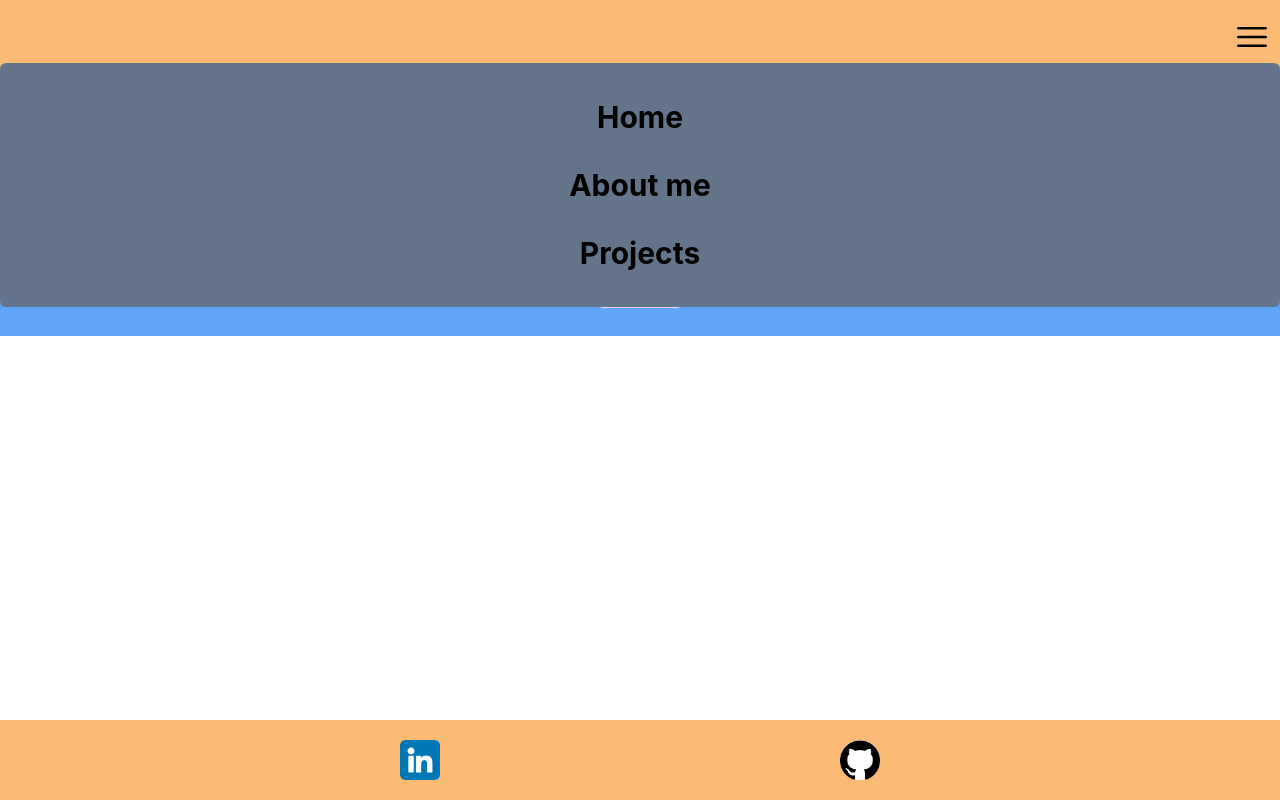
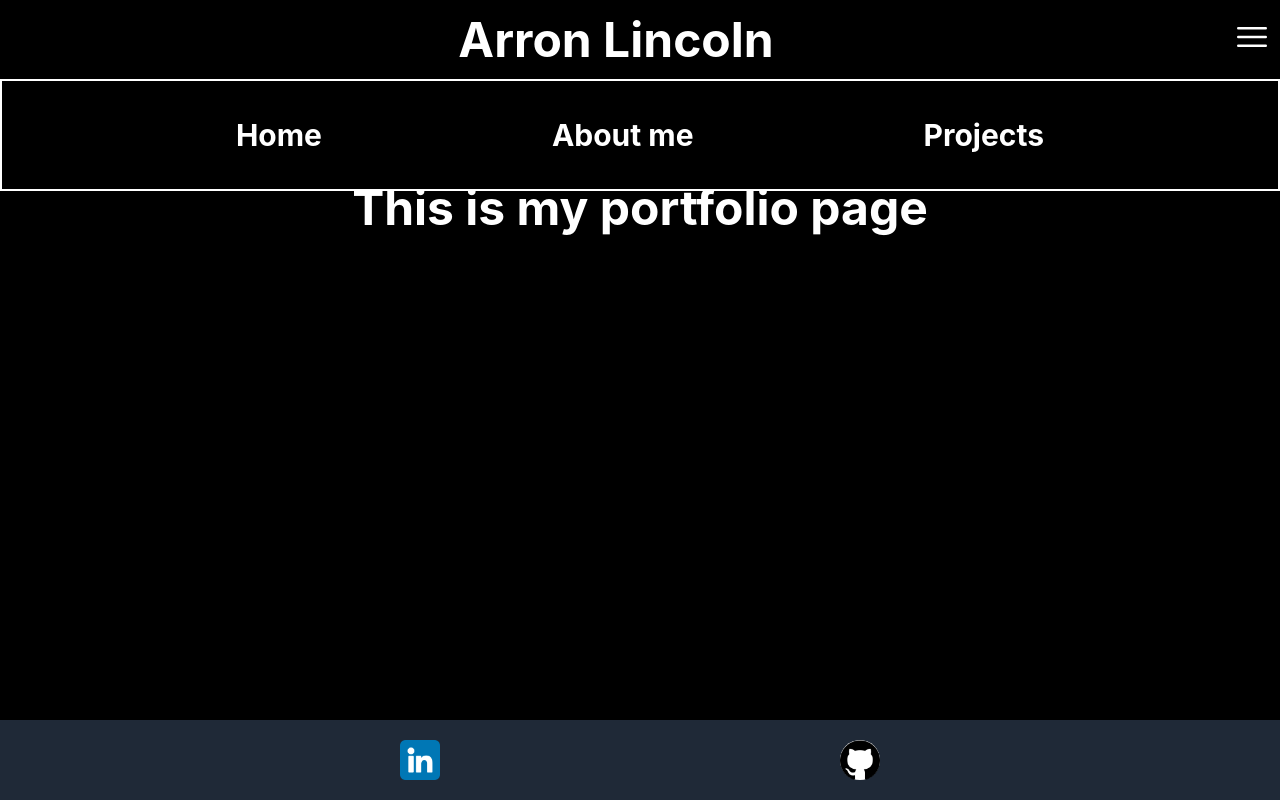
Before and after one commit to APLincoln/portfolio, a Next.js app in the folder portfolio/: page / in a window 1280 px wide. Both pictures are taken after a click on the button 1252 px from the left and 37 px from the top of the page. Built offline with nearby package versions, Linux system fonts and the light colour scheme.

Commit message:
adding better styles and fonts

```diff
--- a/portfolio/src/components/dropdown/index.tsx
+++ b/portfolio/src/components/dropdown/index.tsx
@@ -16,18 +16,18 @@ const DropDown = () => {
 					setIsDropped(!isDropped)
 				}}
 			>
-				<Bars3Icon className="h-10 w-10" />
+				<Bars3Icon className="h-10 w-10 text-white" />
 			</button>
 			<div
 				className={`${
 					isDropped ? "flex" : "hidden"
-				} flex-col bg-slate-500 p-5 absolute right-0 w-screen rounded-md justify-center items-center`}
+				} flex-col lg:flex-row bg-black p-5 mt-4 absolute right-0 w-screen justify-center lg:justify-evenly items-center border-white border-2`}
 			>
 				{dropDownLinks.map((obj) => (
 					<a
 						href={obj.link}
 						key={obj.link}
-						className="p-4 font-bold text-3xl cursor-pointer"
+						className="p-4 font-bold text-3xl cursor-pointer text-white"
 						onClick={() => {
 							setIsDropped(false)
 						}}
--- a/portfolio/src/components/footer/index.tsx
+++ b/portfolio/src/components/footer/index.tsx
@@ -3,7 +3,7 @@ import iconLinkedIn from "../../assets/linkedin.png"
 import iconGit from "../../assets/github.png"
 
 const Footer = () => (
-	<div className="flex h-20 justify-evenly items-center bg-orange-300 mt-auto">
+	<div className="flex h-20 justify-evenly items-center bg-gray-800 mt-auto">
 		<a href="https://www.linkedin.com/in/arron-lincoln-214494195/">
 			<Image src={iconLinkedIn} alt="linkedin" height="40" width="40" />
 		</a>
--- a/portfolio/src/components/header/index.tsx
+++ b/portfolio/src/components/header/index.tsx
@@ -1,7 +1,14 @@
 import DropDown from "../dropdown"
+import Link from "next/link"
 
 const Header = () => (
-	<div className="flex h-20 shadow-md w-full justify-end items-center bg-orange-300 ">
+	<div className="flex h-20 shadow-md w-full justify-end items-center border-b-[1px] border-b-slate-600">
+		<Link
+			className="font-bold text-3xl mr-auto ml-4 lg:text-5xl lg:mx-auto cursor-pointer"
+			href="/"
+		>
+			Arron Lincoln
+		</Link>
 		<DropDown />
 	</div>
 )
--- a/portfolio/src/components/layout/index.tsx
+++ b/portfolio/src/components/layout/index.tsx
@@ -6,9 +6,9 @@ const Layout = (props: PropsWithChildren) => {
 	const something = null
 
 	return (
-		<div className="flex flex-col min-h-screen">
+		<div className="flex flex-col min-h-screen bg-black text-white">
 			<Header />
-			<div className="min-h-[calc(100vh-10rem)]">{props.children}</div>
+			<div className="h-full">{props.children}</div>
 			<Footer />
 		</div>
 	)
--- a/portfolio/src/pages/about-me.tsx
+++ b/portfolio/src/pages/about-me.tsx
@@ -2,8 +2,8 @@ import { type NextPage } from "next"
 
 const AboutMe: NextPage = () => {
 	return (
-		<div className="flex flex-col bg-pink-300 w-full h-full justify-center items-center">
-			<div className="font-extrabold text-5xl my-7 h-full">
+		<div className="flex flex-col w-full h-full justify-center items-center text-center">
+			<div className="font-bold text-5xl my-7 h-full">
 				This will be my about me page
 			</div>
 		</div>
--- a/portfolio/src/pages/index.tsx
+++ b/portfolio/src/pages/index.tsx
@@ -3,15 +3,9 @@ import Link from "next/link"
 
 const Home: NextPage = () => {
 	return (
-		<div className="flex flex-col bg-blue-400 w-full min-h-full justify-center items-center">
-			<div className="font-extrabold text-5xl my-7">Hey my name is Arron!</div>
-			<div className="font-extrabold text-5xl">This is my portfolio page</div>
-			<Link
-				href="/about-me"
-				className="bg-pink-200 p-3 rounded-md flex justify-center items-center m-7 hover:bg-pink-700"
-			>
-				ClickMe
-			</Link>
+		<div className="flex flex-col w-full h-full justify-center items-center text-center">
+			<div className="font-bold text-5xl my-7">Hey my name is Arron!</div>
+			<div className="font-bold text-5xl mb-7">This is my portfolio page</div>
 		</div>
 	)
 }
```
